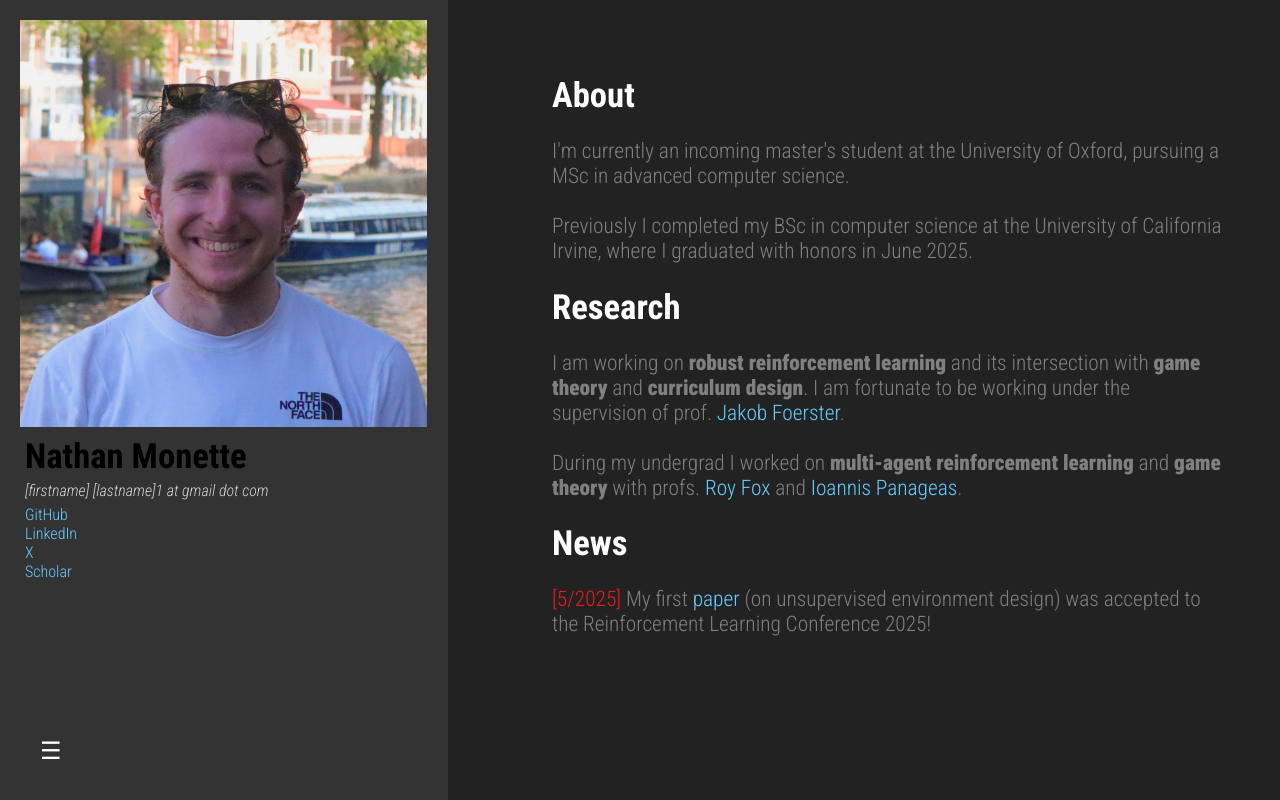
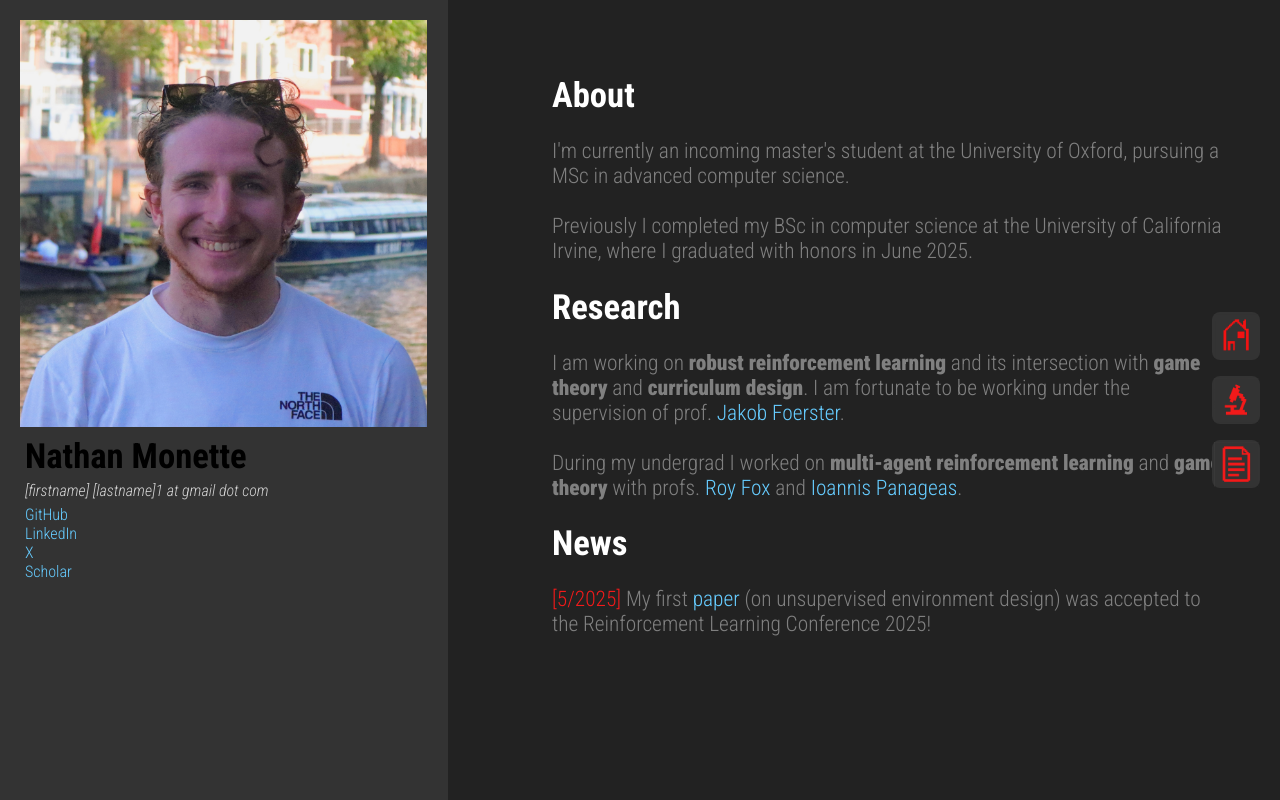
Before and after one commit to nmonette/nmonette.github.io, a React (Vite) app: page /#/home in a window 1280 px wide. Built offline with nearby package versions, Linux system fonts and the light colour scheme.

Commit message:
Changed nav to sidebar, added some button scaling on hover :)

```diff
--- a/src/pages/home.jsx
+++ b/src/pages/home.jsx
@@ -43,7 +43,7 @@ function Home() {
                     <span style={{color: "#f21a1a"}}>[5/2025] </span>My first <a underline="hover" rel="noreferrer" target="_blank" href="https://arxiv.org/abs/2505.20659v1" >paper</a> (on unsupervised environment design) was accepted to the Reinforcement Learning Conference 2025!
                 </h2>
             </div>
-            <NavButton pageList={["projects", "cv"]} />
+            <NavButton />
         </>
     )
 }
--- a/src/pages/hover_button.css
+++ b/src/pages/hover_button.css
@@ -13,8 +13,10 @@
   color: white;
 }
 
+
 .button-container:hover .hover-text {
   opacity: 1;
+  transform: scale(1.05);
 }
 
 .button-row {
--- a/src/pages/nav_button.css
+++ b/src/pages/nav_button.css
@@ -1,75 +1,39 @@
-/* Blur overlay covers entire screen and blurs background */
-.blur-overlay {
+/* Vertical nav container on center-right */
+.vertical-nav {
   position: fixed;
-  top: 0;
-  left: 0;
-  width: 100vw;
-  height: 100vh;
-  backdrop-filter: blur(6px);
-  background-color: rgba(0, 0, 0, 0.2);
-  opacity: 0;
-  pointer-events: none;
-  transition: opacity 0.3s ease;
-  z-index: 998;
-}
-
-.blur-overlay.active {
-  opacity: 1;
-  pointer-events: all;
-}
-
-/* Navigation button bottom-left */
-.nav-button {
-  position: fixed;
-  bottom: 20px;
-  left: 20px;
-  background-color: transparent;
-  color: white;
-  border: none;
-  padding: 15px 20px;
-  border-radius: 8px;
-  font-size: 24px;
-  cursor: pointer;
+  top: 50%;
+  right: 20px;
+  transform: translateY(-50%);
+  display: flex;
+  flex-direction: column;
+  align-items: center;
+  gap: 16px;
   z-index: 1000;
 }
 
-/* Centered modal box for navigation */
-.nav-modal {
-  position: fixed;
-  top: 50%;
-  left: 50%;
-  transform: translate(-50%, -50%);
-  background-color: #222222;
-  color: white;;
-  border-radius: 16px;
-  padding: 10px 25px;
+/* Small icon buttons */
+.nav-icon-button {
+  background-color: #333;
+  border: none;
+  border-radius: 8px;
+  padding: 8px;
+  width: 48px;
+  height: 48px;
   display: flex;
-  flex-direction: column;
   align-items: center;
-  gap: 20px;
-  z-index: 1001;
-  box-shadow: 0 4px 20px rgba(0, 0, 0, 0.2);
-  max-width: 90vw;
-  width: 300px;
-  text-align: center;
+  justify-content: center;
+  cursor: pointer;
 }
 
-/* Logo button inside the modal */
-.logo-button {
-  background: none;
-  border: none;
-  cursor: pointer;
-  transition: transform 0.2s ease;
-  padding: 0;
-}
-
-.logo-button:hover {
+.nav-icon-button:hover {
+  background-color: #555;
+  transition: background-color 0.3s ease;
   transform: scale(1.05);
 }
 
-/* Logo image inside button */
-.logo-img {
-  width: 60px;
-  height: 60px;
+/* Image inside button */
+.nav-icon-button img {
+  width: 45px;
+  height: 45px;
   object-fit: contain;
 }
--- a/src/pages/nav_button.jsx
+++ b/src/pages/nav_button.jsx
@@ -1,40 +1,32 @@
-import React, { useState } from 'react';
+import React from 'react';
 import { useNavigate } from "react-router";
 
 import './nav_button.css';
-import HoverButton from './hover_button.jsx';
 
-import homeImage from '../assets/home_logo.png'
-import projectsImage from '../assets/projects_logo.png'
-import cvImage from '../assets/cv_logo.png'
-import resume from '../assets/resume.pdf'
+import homeImage from '../assets/home_logo.png';
+import projectsImage from '../assets/projects_logo.png';
+import cvImage from '../assets/cv_logo.png';
+import resume from '../assets/resume.pdf';
 
-export default function NavButton({ pageList }) {
-
-  const hoverButtons = {
-    home: <HoverButton onClick={() => navigate("/home")} image={homeImage} text="Home" />,
-    projects: <HoverButton onClick={() => navigate("/projects")} image={projectsImage} text="Projects" />,
-    cv: <HoverButton onClick={() => window.open(resume, '_blank', 'noopener,noreferrer')} image={cvImage} text="C.V." />
-  }
-
-  const [open, setOpen] = useState(false);
+export default function NavButton() {
   const navigate = useNavigate();
 
   return (
-    <>
-      <div className={`blur-overlay ${open ? 'active' : ''}`} onClick={() => setOpen(false)}></div>
-
-      <button className="nav-button" onClick={() => setOpen(!open)}>
-        ☰
+    <div className="vertical-nav">
+      <button className="nav-icon-button" onClick={() => navigate("/home")}>
+        <img src={homeImage} alt="Home" />
       </button>
 
-      {open && (
-        <div className="nav-modal">
-          <div className="button-row">
-          {pageList.map((page) => (hoverButtons[page]))}
-          </div>
-        </div>
-      )}
-    </>
+      <button className="nav-icon-button" onClick={() => navigate("/projects")}>
+        <img src={projectsImage} alt="Projects" />
+      </button>
+
+      <button
+        className="nav-icon-button"
+        onClick={() => window.open(resume, '_blank', 'noopener,noreferrer')}
+      >
+        <img src={cvImage} alt="C.V." />
+      </button>
+    </div>
   );
 }
--- a/src/pages/projects.jsx
+++ b/src/pages/projects.jsx
@@ -62,7 +62,7 @@ function Projects() {
                 imgWidth="100%"
            />
         </div>
-        <NavButton pageList={["home", "cv"]} />
+        <NavButton />
         </>
     )
 }
```
